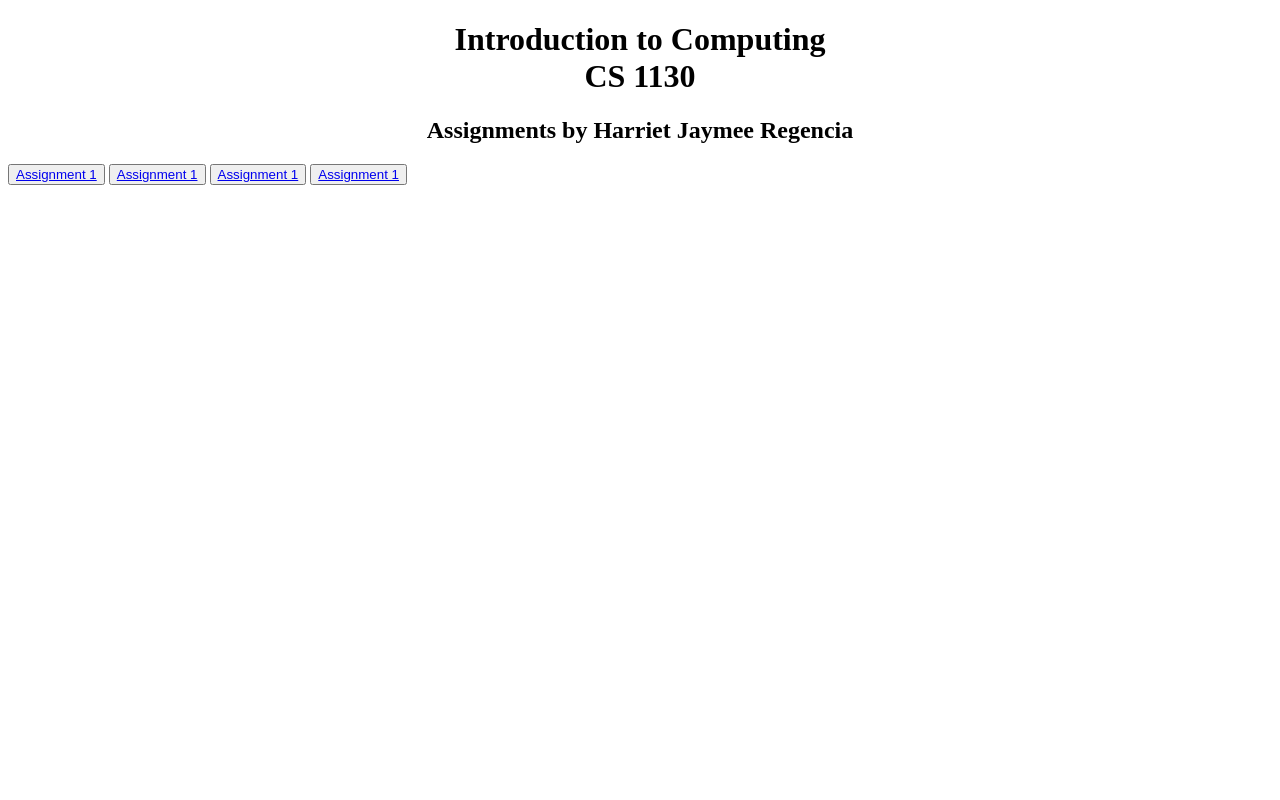
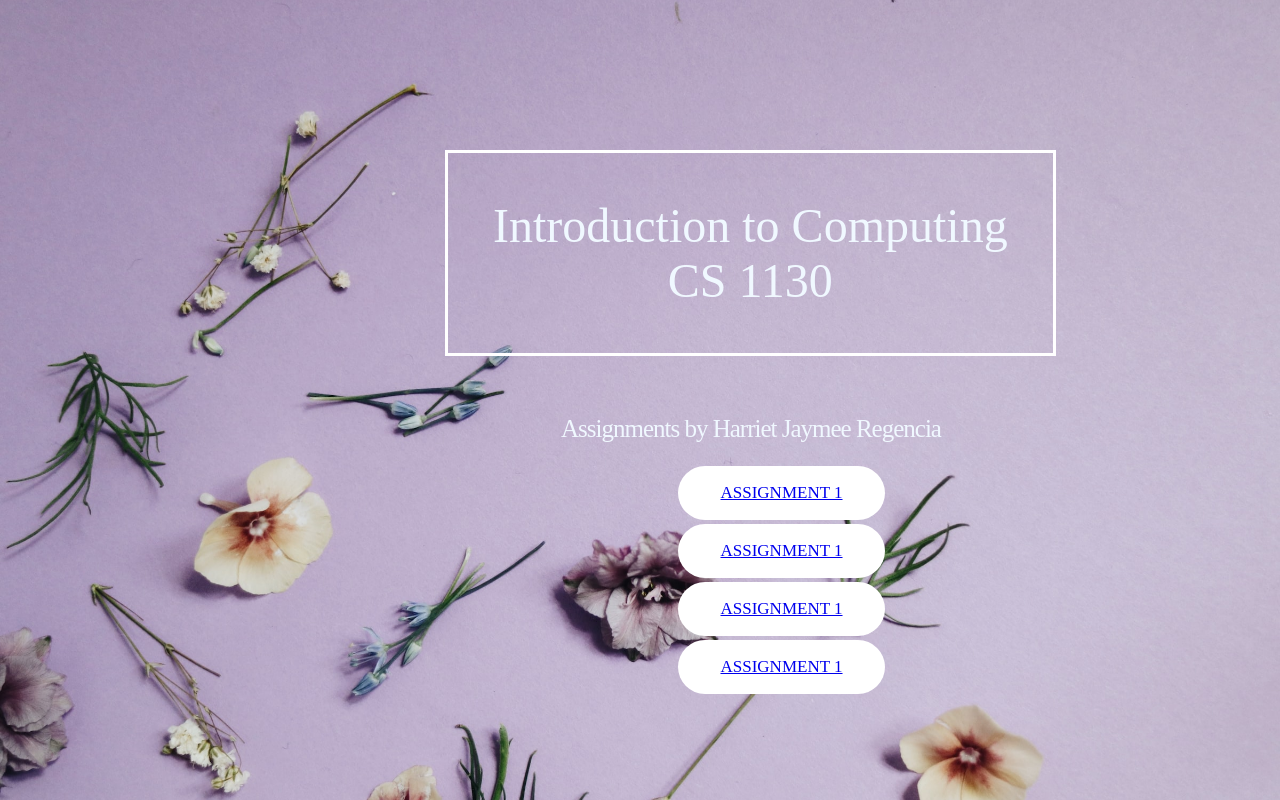
Before and after one commit to harjcregencia/cs1130, a plain HTML site: page index.html in a window 1280 px wide. Drawn offline with Linux system fonts and the light colour scheme.

Commit message:
Update index.html

```diff
--- a/index.html
+++ b/index.html
@@ -5,7 +5,7 @@
     <meta http-equiv="X-UA-Compatible" content="IE=edge">
     <meta name="viewport" content="width=device-width, initial-scale=1.0">
     <title>Introdution to Computing</title>
-    <link rel="stylesheet" href="demo.css">
+    <link rel="stylesheet" href="main.css">
     <link rel="preconnect" href="https://fonts.googleapis.com">
     <link rel="preconnect" href="https://fonts.gstatic.com" crossorigin>
     <link href="https://fonts.googleapis.com/css2?family=Noto+Serif+JP&display=swap" rel="stylesheet">
```
